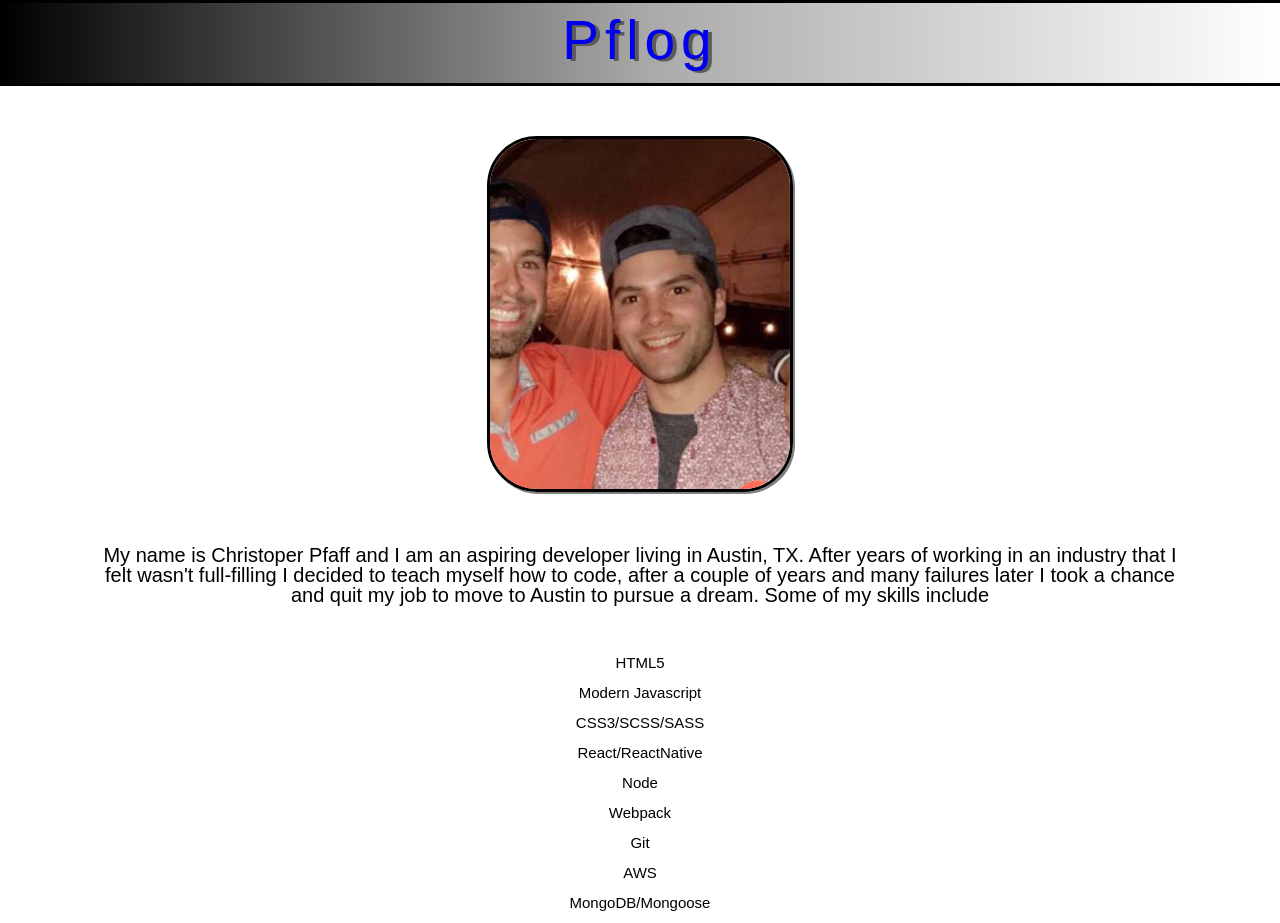
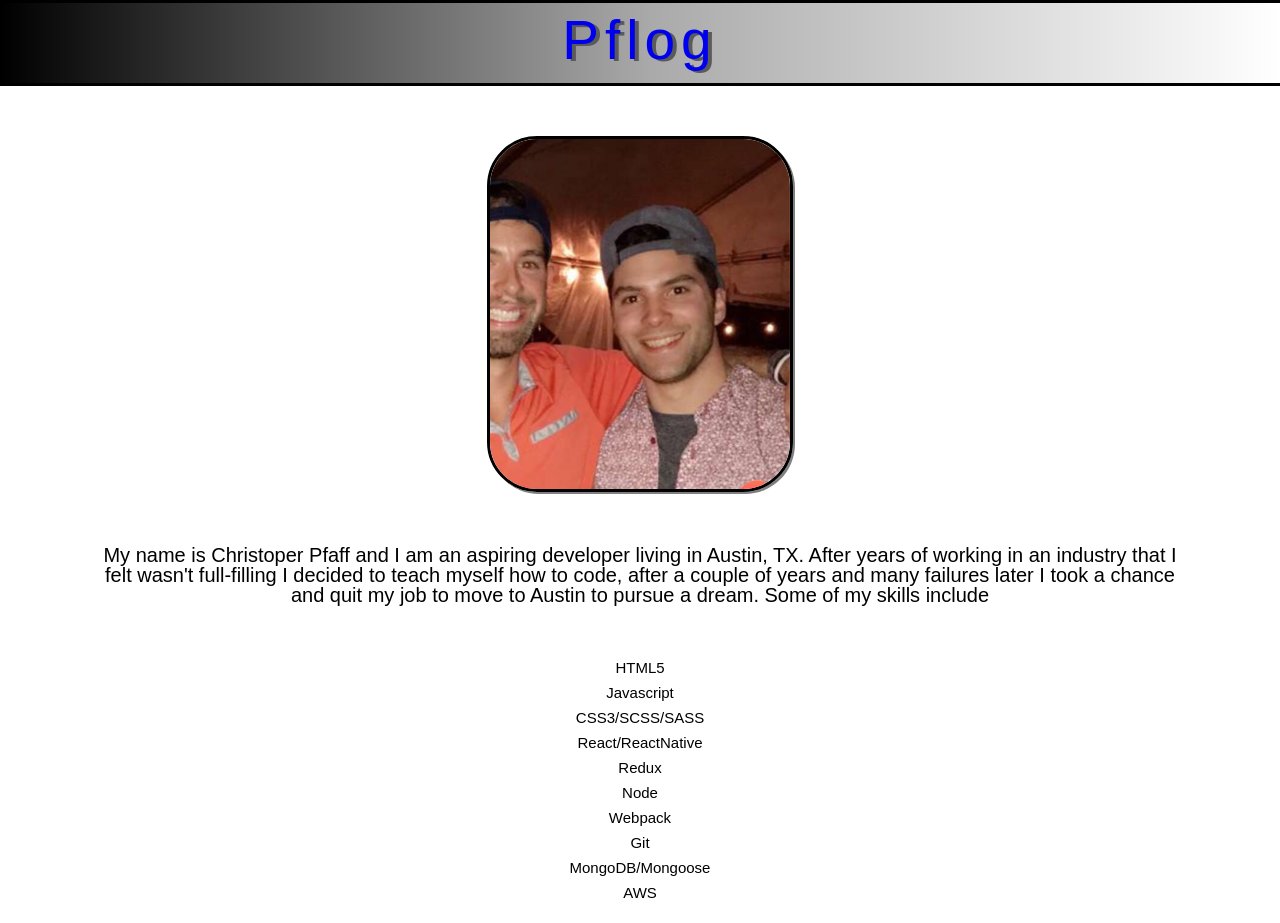
Before and after one commit to chrisPfaff/pfBlog, a React app: page /about in a window 1280 px wide. Shown: the top 923 px of the page. Built offline with nearby package versions, Linux system fonts and the light colour scheme; a web font is replaced by a local one.

Commit message:
changed about component to map list items

```diff
--- a/src/client/Components/About.js
+++ b/src/client/Components/About.js
@@ -10,7 +10,19 @@ class About extends Component {
     super(props);
 
     this.state = {
-      open: false
+      open: false,
+      skills: [
+        "HTML5",
+        "Javascript",
+        "CSS3/SCSS/SASS",
+        "React/ReactNative",
+        "Redux",
+        "Node",
+        "Webpack",
+        "Git",
+        "MongoDB/Mongoose",
+        "AWS"
+      ]
     };
     this.showModal = () => {
       this.setState({ open: true });
@@ -21,6 +33,16 @@ class About extends Component {
   }
 
   render() {
+    const skillsList = this.state.skills.map(item => {
+      return (
+        <div className="skillsList">
+          <ol>
+            <li>{item}</li>
+          </ol>
+        </div>
+      );
+    });
+
     return (
       <div>
         <Header />
@@ -40,26 +62,7 @@ class About extends Component {
             of years and many failures later I took a chance and quit my job to
             move to Austin to pursue a dream. Some of my skills include
           </p>
-          <ul className="skillsList">
-            <li>HTML5</li>
-            <br />
-            <li>Modern Javascript</li>
-            <br />
-            <li>CSS3/SCSS/SASS</li>
-            <br />
-            <li>React/ReactNative</li>
-            <br />
-            <li>Node</li>
-            <br />
-            <li>Webpack</li>
-            <br />
-            <li>Git</li>
-            <br />
-            <li>AWS</li>
-            <br />
-            <li>MongoDB/Mongoose</li>
-            <br />
-          </ul>
+          {skillsList}
           <EmailModal show={this.state.open} handleClose={this.closeModal} />
           <button
             className="contactButton"
--- a/src/client/styles/about.scss
+++ b/src/client/styles/about.scss
@@ -20,3 +20,7 @@
   font-family: "Asul", sans-serif;
   font-size: 15px;
 }
+
+.skillsList li {
+  padding: 5px;
+}
```
Also changed, not shown: bundle.js.
